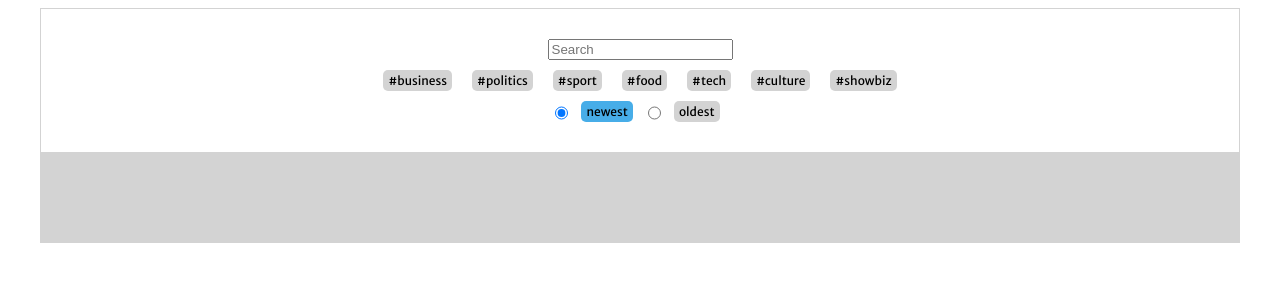
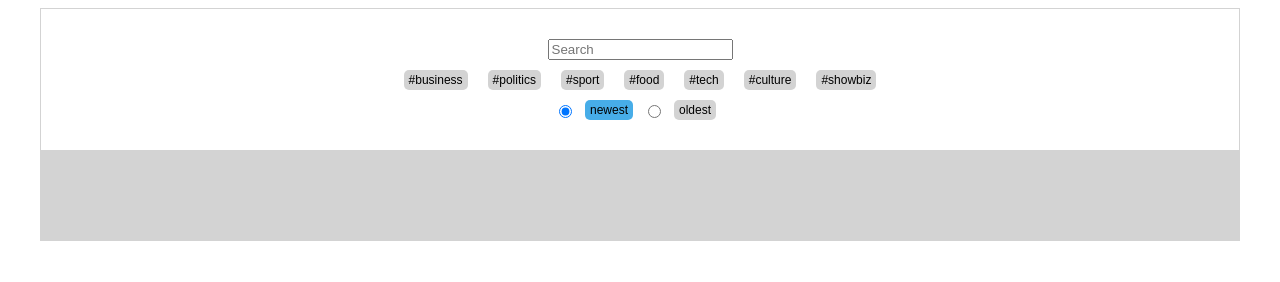
Before and after one commit to k-jul/live-search-sort, a website: page index.html in a window 1280 px wide. Drawn offline with nearby package versions, Linux system fonts and the light colour scheme; no server answers.

Commit message:
Removed font

```diff
--- a/index.html
+++ b/index.html
@@ -6,7 +6,6 @@
     <meta name="viewport" content="width=device-width, initial-scale=1.0">
     <meta http-equiv="X-UA-Compatible" content="ie=edge">
     <title>Search</title>
-    <link href="https://fonts.googleapis.com/css?family=Merriweather+Sans:400,400i,700,700i" rel="stylesheet">
     <link rel="stylesheet" href="https://use.fontawesome.com/releases/v5.0.12/css/all.css" integrity="sha384-G0fIWCsCzJIMAVNQPfjH08cyYaUtMwjJwqiRKxxE/rx96Uroj1BtIQ6MLJuheaO9"
         crossorigin="anonymous">
     <link href="./dist/css/style.css" rel="stylesheet">
--- a/src/scss/style.scss
+++ b/src/scss/style.scss
@@ -1,5 +1,5 @@
 body {
-    font-family: merriweather sans, sans-serif;
+    font-family: sans-serif;
 }
 
 .wrapper {
```
Also changed, not shown: dist/css/style.css.
